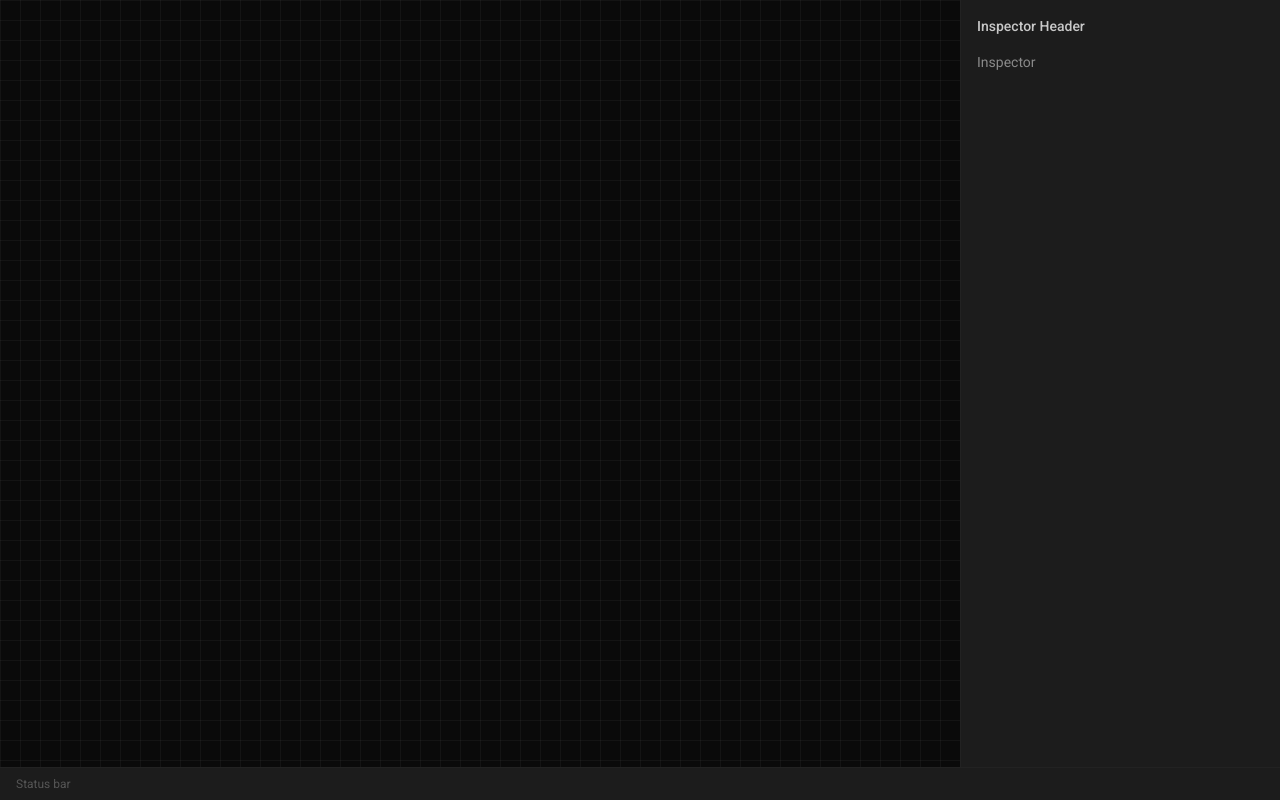
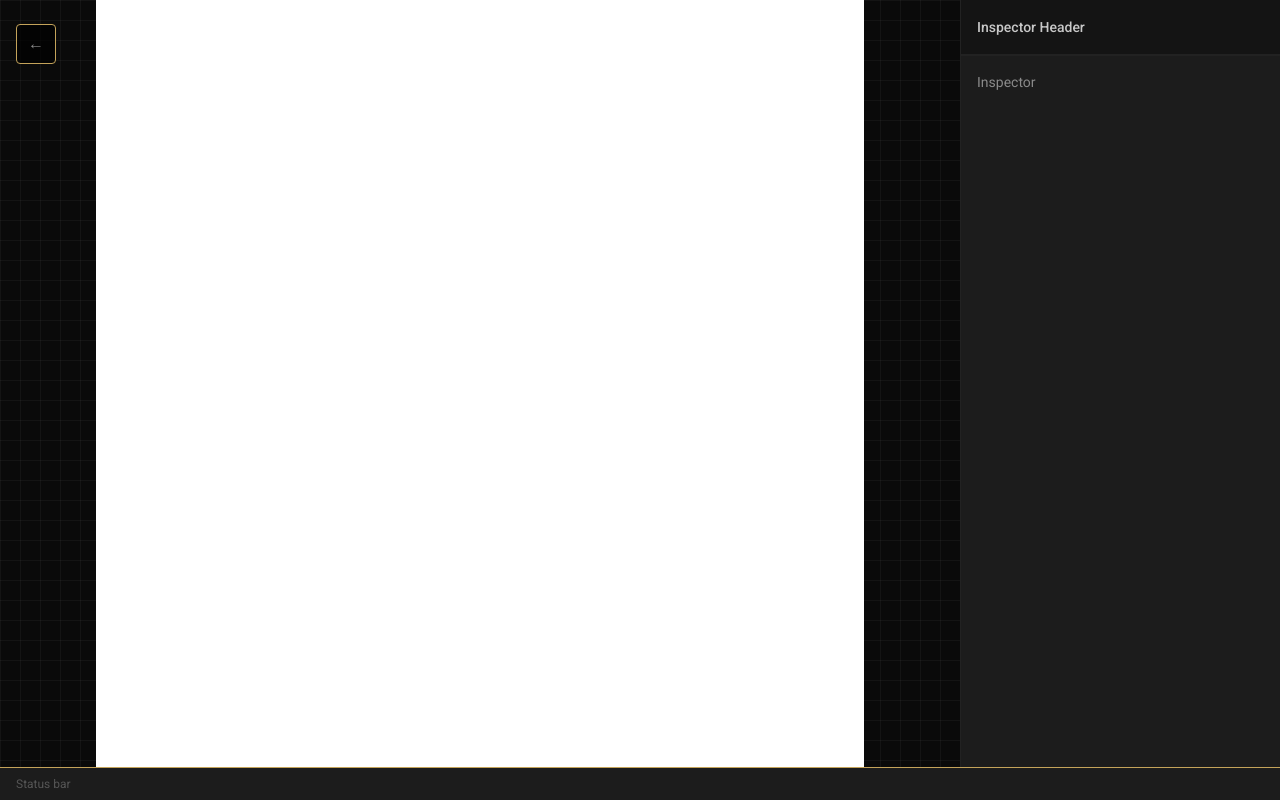
Before and after one commit to onth0s/takegumi, a Next.js app: page /workspace in a window 1280 px wide. Built offline with nearby package versions, Linux system fonts and the light colour scheme.

Commit message:
quicksave

```diff
--- /dev/null
+++ b/src/components/layout/Editor/FloatingHeader.tsx
@@ -0,0 +1,18 @@
+"use client";
+
+import { useRouter } from "next/navigation";
+
+export default function FloatingHeader() {
+  const router = useRouter();
+
+  return (
+    <div className="absolute top-6 left-4 z-10 select-none">
+      <div
+        className="bg-black/70 flex w-10 h-10 justify-center items-center text-text-secondary rounded-sm border-accent border cursor-pointerz"
+        onClick={() => router.push("/")}
+      >
+        <p>&#8592;</p>
+      </div>
+    </div>
+  );
+}
--- /dev/null
+++ b/src/components/layout/Editor/Inspector.tsx
@@ -0,0 +1,16 @@
+export default function Inspector() {
+  return (
+    <div className="w-1/4 border-l border-border-subtle bg-surface-elevated text-text-secondary text-sm flex flex-col">
+      <InspectorHeader />
+      <div className="p-4">Inspector</div>
+    </div>
+  );
+}
+
+function InspectorHeader() {
+  return (
+    <div className="flex px-4 h-14 items-center font-medium text-text-primary text-sm bg-surface border-b-2 border-border-subtle">
+      Inspector Header
+    </div>
+  );
+}
--- /dev/null
+++ b/src/components/layout/Editor/StatusBar.tsx
@@ -0,0 +1,7 @@
+export default function StatusBar() {
+  return (
+    <div className="flex items-center px-4 py-2 text-xs text-text-tertiary border-t border-accent bg-surface-elevated">
+      Status bar
+    </div>
+  );
+}
--- /dev/null
+++ b/src/components/layout/Editor/Viewport.tsx
@@ -0,0 +1,11 @@
+export default function Viewport() {
+  return (
+    <div className="flex-1 bg-grid flex items-center justify-center">
+      <WProject />
+    </div>
+  );
+}
+
+function WProject() {
+  return <div className="w-4/5 bg-white h-full" />;
+}
--- a/src/components/layout/Editor/Workspace.tsx
+++ b/src/components/layout/Editor/Workspace.tsx
@@ -1,6 +1,12 @@
+import StatusBar from "./StatusBar";
+import Viewport from "./Viewport";
+import Inspector from "./Inspector";
+import FloatingHeader from "./FloatingHeader";
+
 export default function Workspace() {
   return (
-    <div className="flex flex-1 flex-col h-full w-full bg-background text-foreground overflow-hidden">
+    <div className="flex flex-1 flex-col h-full w-full bg-background text-foreground overflow-hidden relative">
+      <FloatingHeader />
       <div className="flex flex-1 min-h-0">
         <Viewport />
         <Inspector />
@@ -9,24 +15,3 @@ export default function Workspace() {
     </div>
   );
 }
-
-function StatusBar() {
-  return (
-    <div className="flex items-center px-4 py-2 text-xs text-text-tertiary border-t border-border-subtle bg-surface-elevated">
-      Status bar
-    </div>
-  );
-}
-
-function Viewport() {
-  return <div className="flex-1 bg-grid" />;
-}
-
-function Inspector() {
-  return (
-    <div className="w-1/4 border-l border-border-subtle bg-surface-elevated text-text-secondary text-sm p-4 flex flex-col gap-4">
-      <p className="font-medium text-text-primary">Inspector Header</p>
-      Inspector
-    </div>
-  );
-}
--- a/src/components/layout/Editor/index.ts
+++ b/src/components/layout/Editor/index.ts
@@ -1 +1,5 @@
 export { default as Workspace } from "./Workspace";
+export { default as StatusBar } from "./StatusBar";
+export { default as Viewport } from "./Viewport";
+export { default as Inspector } from "./Inspector";
+export { default as FloatingHeader } from "./FloatingHeader";
```
